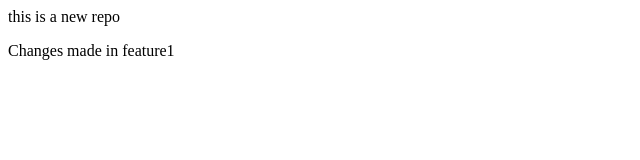
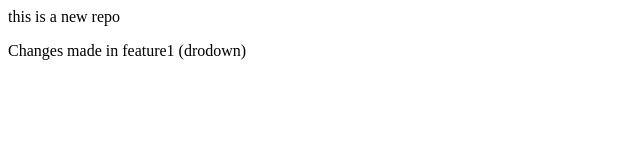
Before and after one commit to kishor-codes/localrepo, a plain HTML site: page index.html in a window 1280 px wide. Shown: the full height of the page, 0-640 px from the left. Drawn offline with Linux system fonts and the light colour scheme.

Commit message:
add drodown

```diff
--- a/index.html
+++ b/index.html
@@ -1,2 +1,2 @@
 <p>this is a new repo</p>
-<p>Changes made in feature1</p>
+<p>Changes made in feature1 (drodown)</p>
```
